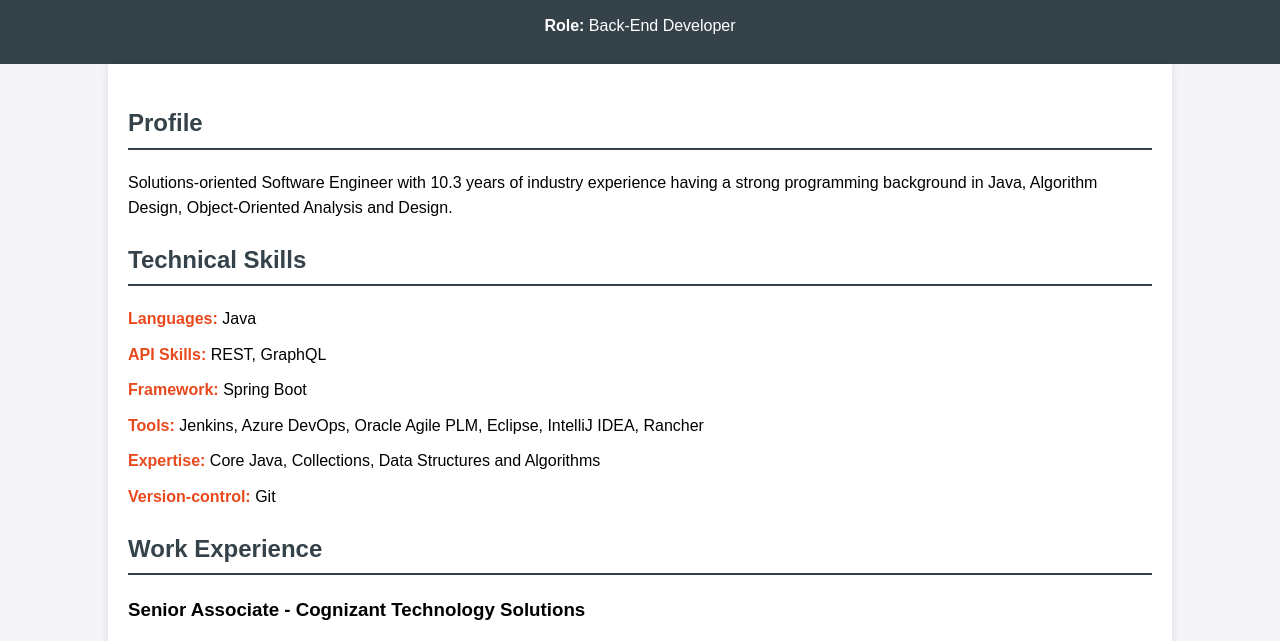
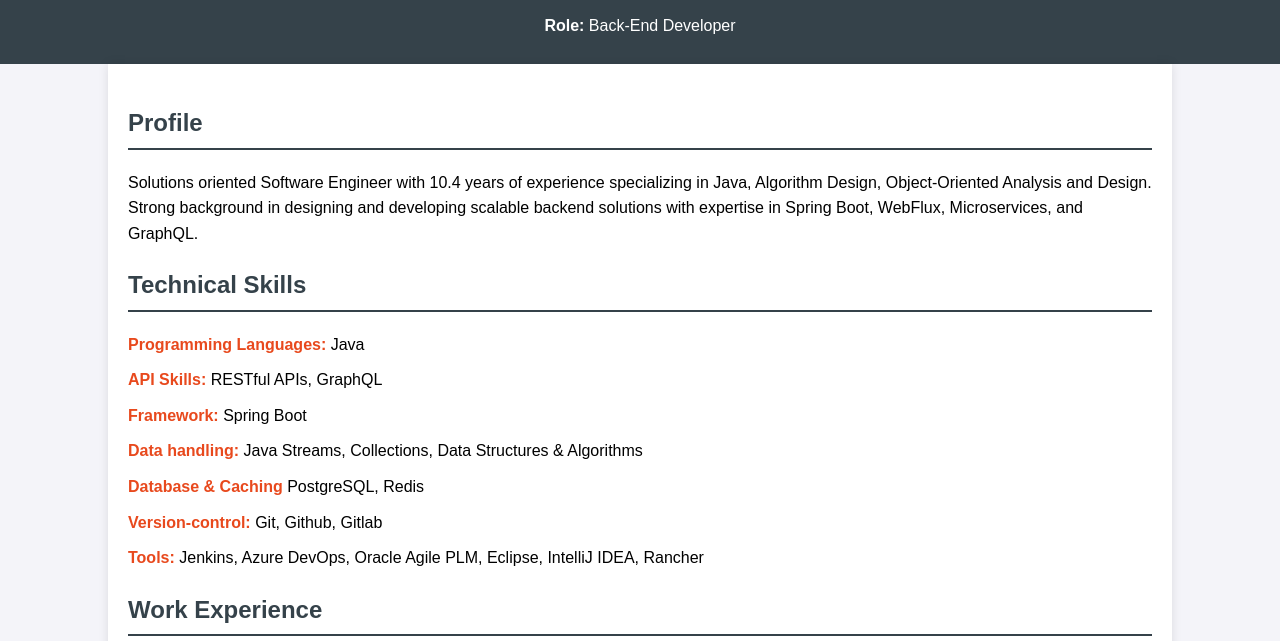
Before and after one commit to anuraagkb/MyResume, a plain HTML site: page index.html in a window 1280 px wide. Shown: the part 106-747 px from the top of the page. Drawn offline with Linux system fonts and the light colour scheme.

Commit message:
Update index.html

```diff
--- a/index.html
+++ b/index.html
@@ -60,18 +60,19 @@
     <div class="container">
         <section>
             <h2>Profile</h2>
-            <p>Solutions-oriented Software Engineer with 10.3 years of industry experience having a strong programming background in Java, Algorithm Design, Object-Oriented Analysis and Design.</p>
+            <p>Solutions oriented Software Engineer with 10.4 years of experience specializing in Java, Algorithm Design, Object-Oriented Analysis and Design. Strong background in designing and developing scalable backend solutions with expertise in Spring Boot, WebFlux, Microservices, and GraphQL.</p>
         </section>
 
         <section>
             <h2>Technical Skills</h2>
             <ul>
-                <li><span class="highlight">Languages:</span> Java</li>
-                <li><span class="highlight">API Skills:</span> REST, GraphQL</li>
+                <li><span class="highlight">Programming Languages:</span> Java</li>
+                <li><span class="highlight">API Skills:</span> RESTful APIs, GraphQL</li>
                 <li><span class="highlight">Framework:</span> Spring Boot</li>
-                <li><span class="highlight">Tools:</span> Jenkins, Azure DevOps, Oracle Agile PLM, Eclipse, IntelliJ IDEA, Rancher</li>
-                <li><span class="highlight">Expertise:</span> Core Java, Collections, Data Structures and Algorithms</li>
-                <li><span class="highlight">Version-control:</span> Git</li>
+		<li><span class="highlight">Data handling:</span> Java Streams, Collections, Data Structures & Algorithms</li>
+		<li><span class="highlight">Database & Caching </span> PostgreSQL, Redis</li>
+                <li><span class="highlight">Version-control:</span> Git, Github, Gitlab</li>
+		<li><span class="highlight">Tools:</span> Jenkins, Azure DevOps, Oracle Agile PLM, Eclipse, IntelliJ IDEA, Rancher</li>
             </ul>
         </section>
 
```
